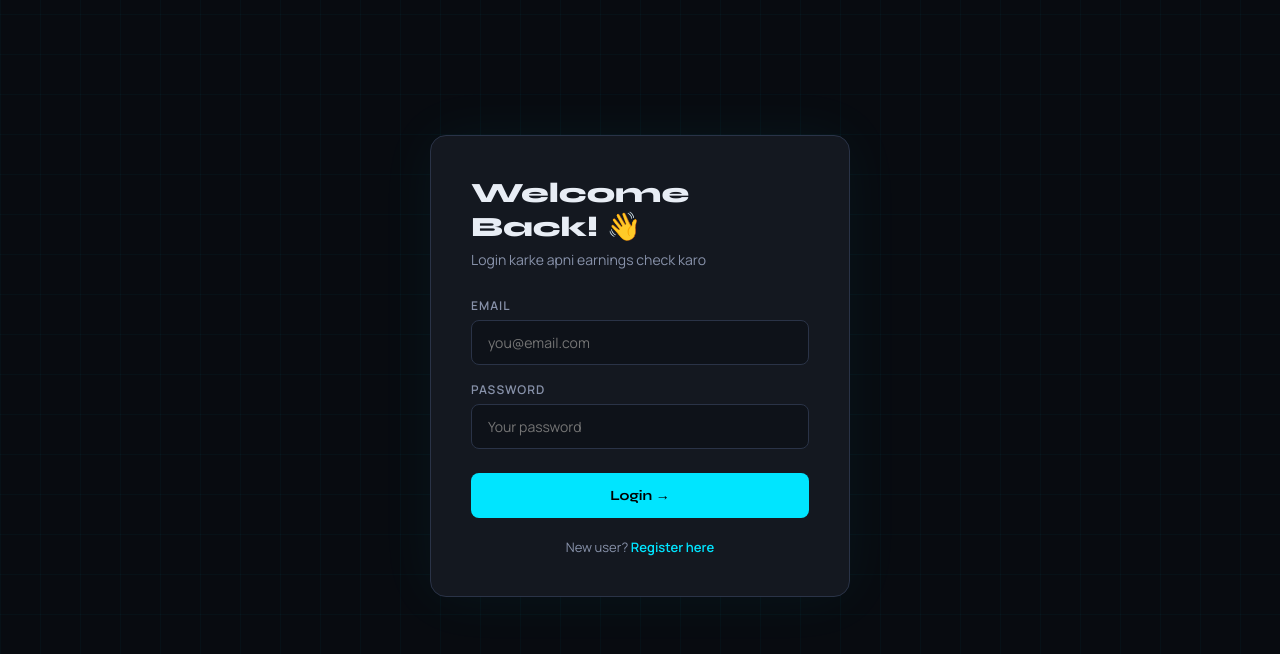
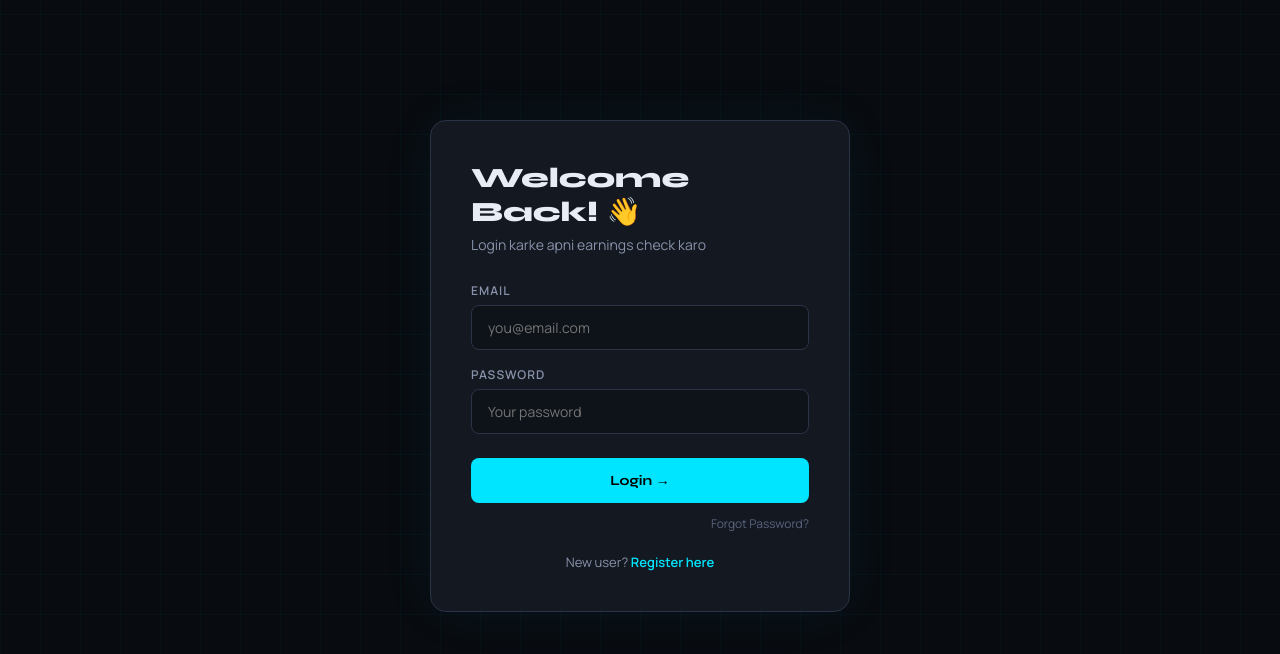
Before and after one commit to skfajlu/Snapur1, a website: page login.html in a window 1280 px wide. Shown: the part 66-720 px from the top of the page. Drawn offline with Linux system fonts and the light colour scheme.

Commit message:
Update login.html

```diff
--- a/login.html
+++ b/login.html
@@ -44,6 +44,7 @@
     <div class="field"><label>Email</label><input type="email" id="email" placeholder="you@email.com"/></div>
     <div class="field"><label>Password</label><input type="password" id="password" placeholder="Your password"/></div>
     <button class="btn" id="btn" onclick="login()">Login →</button>
+    <div style="text-align:right;margin-top:8px"><a href="/forgot-password.html" style="font-size:12px;color:#5a6480;text-decoration:none">Forgot Password?</a></div>
     <div class="reg-link">New user? <a href="/register.html">Register here</a></div>
   </div>
 </div>
```
